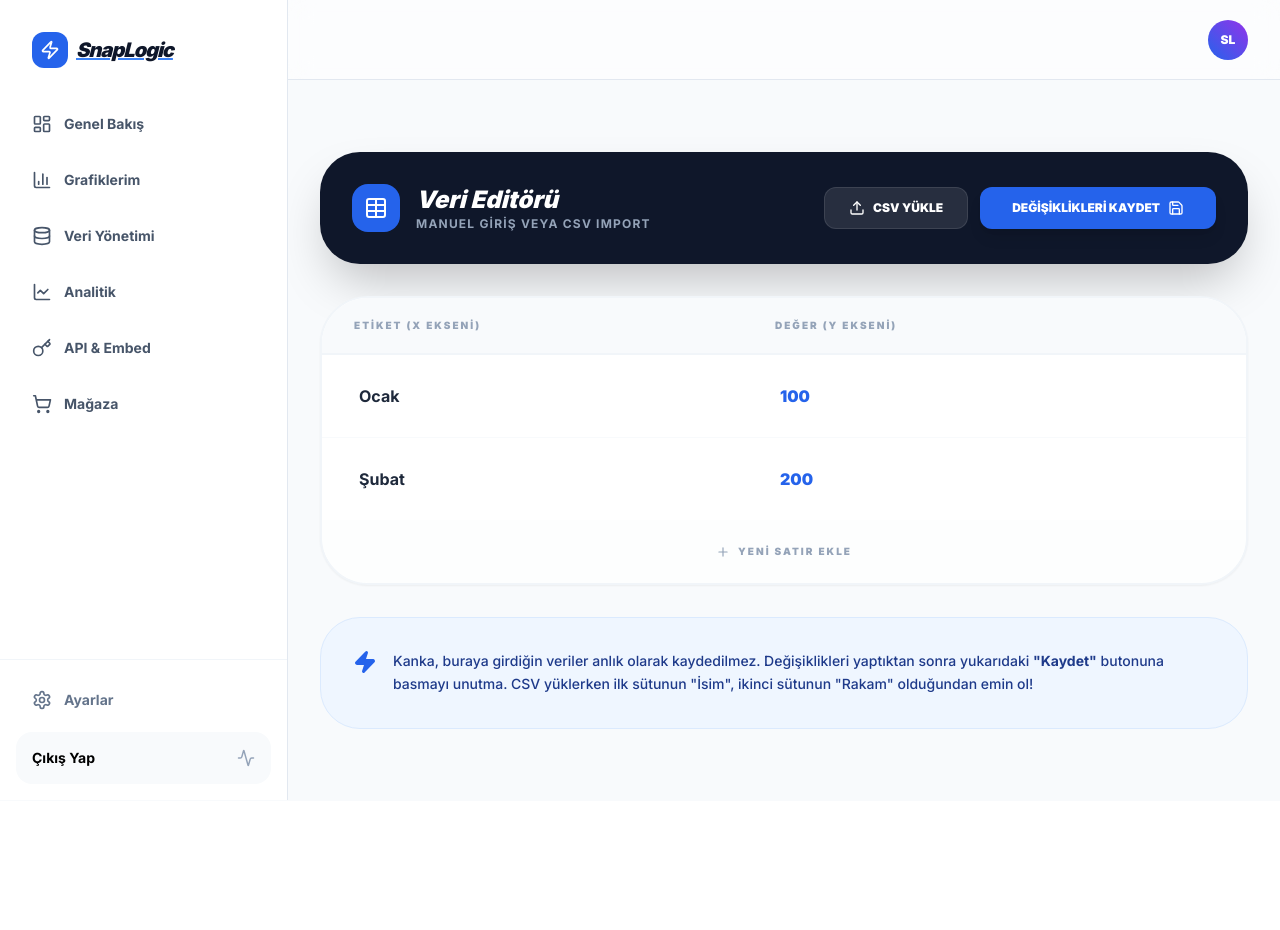
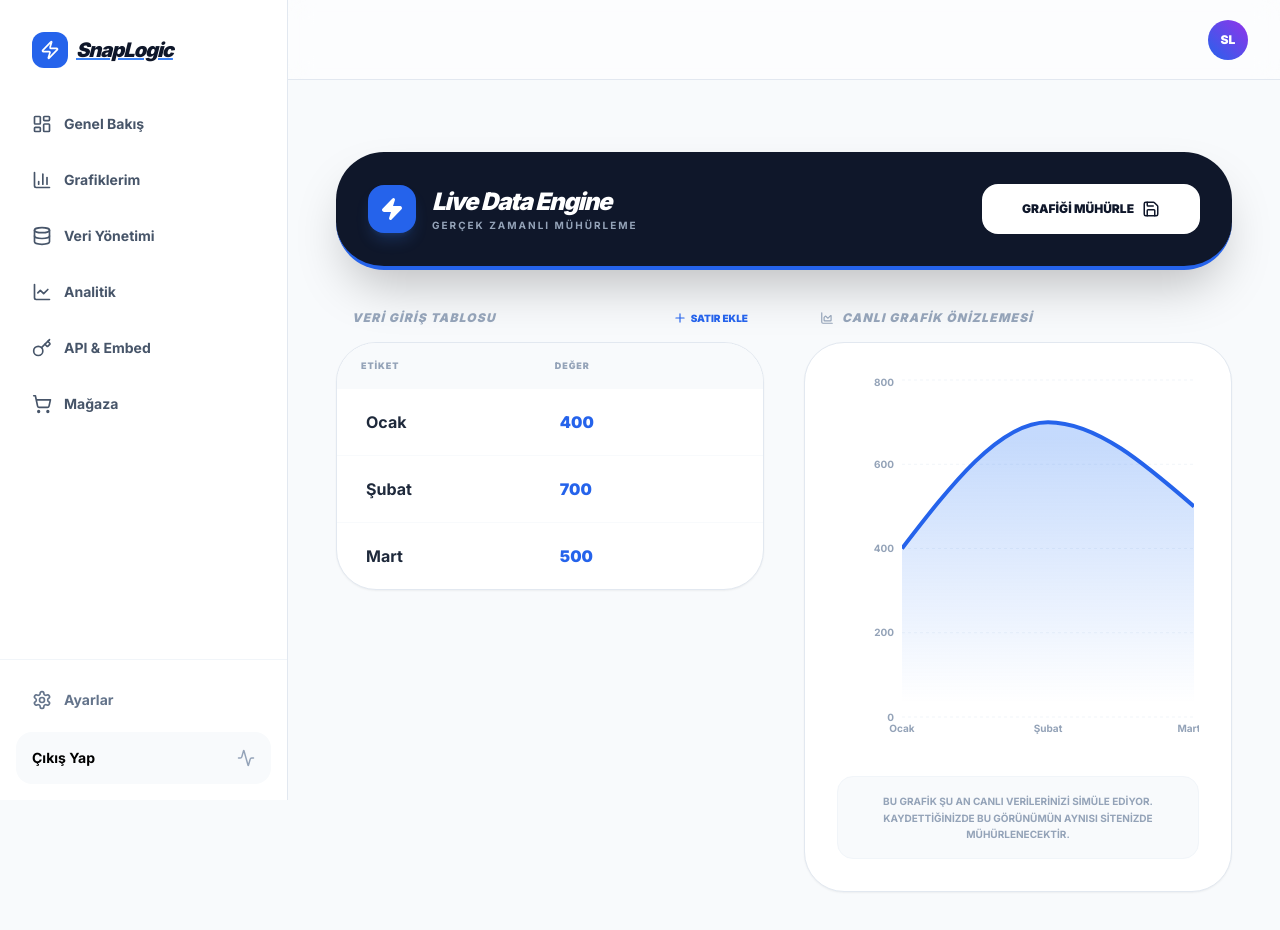
Before and after one commit to Bugsbuny24/tradepi, a Next.js app: page /dashboard/data in a window 1280 px wide. Shown: the top 930 px of the page. Before the commit the page ends 801 px from the top, so only its background shows below. Built offline with nearby package versions, Linux system fonts and the light colour scheme; no server answers.

Commit message:
Update page.tsx

```diff
--- a/app/dashboard/data/page.tsx
+++ b/app/dashboard/data/page.tsx
@@ -1,154 +1,172 @@
 'use client'
-import React, { useState, useEffect } from 'react'
+import React, { useState } from 'react'
 import { createClient } from '@/lib/supabase/client'
 import {
   Table as TableIcon, Upload, Plus, Trash2,
-  Save, Zap, Download, FileSpreadsheet
+  Save, Zap, AreaChart as ChartIcon
 } from 'lucide-react'
-import Papa from 'papaparse' // CSV parse için
+import {
+  AreaChart, Area, XAxis, YAxis, CartesianGrid,
+  Tooltip, ResponsiveContainer
+} from 'recharts'
+import Papa from 'papaparse'
 
 export default function DataManagerPage({ searchParams }: { searchParams: { new?: string } }) {
   const supabase = createClient()
   const chartId = searchParams.new
   const [loading, setLoading] = useState(false)
-  const [rows, setRows] = useState([{ label: 'Ocak', value: '100' }, { label: 'Şubat', value: '200' }])
 
-  // 1. Satır Ekleme
-  const addRow = () => setRows([...rows, { label: '', value: '' }])
+  // Başlangıç verisi (Boş kalmasın diye kanka)
+  const [rows, setRows] = useState([
+    { label: 'Ocak', value: '400' },
+    { label: 'Şubat', value: '700' },
+    { label: 'Mart', value: '500' }
+  ])
 
-  // 2. Satır Silme
-  const removeRow = (index: number) => {
-    const newRows = rows.filter((_, i) => i !== index)
-    setRows(newRows)
-  }
-
-  // 3. Veri Değişimi
   const updateRow = (index: number, field: 'label' | 'value', val: string) => {
     const newRows = [...rows]
     newRows[index][field] = val
     setRows(newRows)
   }
 
-  // 4. CSV Import Sihirbazı
-  const handleCSV = (e: any) => {
-    const file = e.target.files[0]
-    Papa.parse(file, {
-      header: true,
-      skipEmptyLines: true,
-      complete: (results) => {
-        const importedRows = results.data.map((d: any) => ({
-          label: Object.values(d)[0] as string,
-          value: Object.values(d)[1] as string
+  const addRow = () => setRows([...rows, { label: '', value: '' }])
+  const removeRow = (index: number) => setRows(rows.filter((_, i) => i !== index))
+
+  // Grafik için veriyi sayıya çeviriyoruz
+  const chartData = rows.map(r => ({
+    name: r.label,
+    value: parseFloat(r.value) || 0
   }))
-        setRows(importedRows)
-      }
-    })
-  }
 
-  // 5. Veritabanına Mühürleme (Save)
   const handleSave = async () => {
     if (!chartId) return alert('Kanka önce bir grafik oluşturmalısın!')
     setLoading(true)
-
-    // Önce eski verileri temizle, sonra yenileri bas
     await supabase.from('data_entries').delete().eq('chart_id', chartId)
-
     const { error } = await supabase.from('data_entries').insert(
-      rows.map(r => ({ ...r, chart_id: chartId }))
+      rows.map(r => ({ label: r.label, value: r.value, chart_id: chartId }))
     )
-
     if (error) alert('Hata: ' + error.message)
     else alert('Veriler başarıyla mühürlendi! 🚀')
     setLoading(false)
   }
 
   return (
-    <div className="max-w-5xl mx-auto py-10 space-y-8">
+    <div className="max-w-6xl mx-auto py-10 space-y-10 px-4">
 
-      {/* Üst Bar: Aksiyonlar */}
-      <div className="flex flex-col md:flex-row justify-between items-center gap-6 bg-slate-900 p-8 rounded-[2.5rem] text-white shadow-2xl">
+      {/* 1. ÜST PANEL: AKSİYONLAR */}
+      <div className="bg-slate-900 p-8 rounded-[3rem] text-white flex flex-col md:flex-row justify-between items-center gap-6 shadow-2xl border-b-4 border-blue-600">
         <div className="flex items-center gap-4">
-          <div className="bg-blue-600 p-3 rounded-2xl"><TableIcon size={24} /></div>
+          <div className="bg-blue-600 p-3 rounded-2xl shadow-lg shadow-blue-500/20"><Zap size={24} fill="white" /></div>
           <div>
-            <h2 className="text-2xl font-black italic">Veri Editörü</h2>
-            <p className="text-xs font-bold text-slate-400 uppercase tracking-widest">Manuel Giriş veya CSV Import</p>
+            <h2 className="text-2xl font-black italic tracking-tighter text-white">Live Data Engine</h2>
+            <p className="text-[10px] font-bold text-slate-400 uppercase tracking-[0.2em]">Gerçek Zamanlı Mühürleme</p>
           </div>
         </div>
         <div className="flex gap-3">
-          <label className="cursor-pointer bg-white/10 hover:bg-white/20 px-6 py-3 rounded-xl font-black text-xs flex items-center gap-2 transition-all border border-white/10">
-            <Upload size={16} /> CSV YÜKLE
-            <input type="file" className="hidden" accept=".csv" onChange={handleCSV} />
-          </label>
           <button
             onClick={handleSave}
             disabled={loading}
-            className="bg-blue-600 hover:bg-white hover:text-blue-600 px-8 py-3 rounded-xl font-black text-xs flex items-center gap-2 transition-all shadow-lg"
+            className="bg-white text-slate-900 px-10 py-4 rounded-2xl font-black text-xs flex items-center gap-2 hover:bg-blue-600 hover:text-white transition-all transform hover:-translate-y-1"
           >
-            {loading ? 'MÜHÜRLENİYOR...' : 'DEĞİŞİKLİKLERİ KAYDET'} <Save size={16} />
+            {loading ? 'İŞLENİYOR...' : 'GRAFİĞİ MÜHÜRLE'} <Save size={18} />
           </button>
         </div>
       </div>
 
-      {/* Veri Giriş Tablosu */}
-      <div className="bg-white border-2 border-slate-100 rounded-[3rem] overflow-hidden shadow-sm">
-        <table className="w-full">
-          <thead className="bg-slate-50 border-b-2 border-slate-100">
+      <div className="grid grid-cols-1 lg:grid-cols-2 gap-10">
+
+        {/* 2. SOL TARAF: VERİ EDİTÖRÜ */}
+        <div className="space-y-4">
+          <div className="flex justify-between items-center px-4">
+            <h3 className="text-xs font-black text-slate-400 uppercase tracking-widest italic">Veri Giriş Tablosu</h3>
+            <button onClick={addRow} className="text-blue-600 font-black text-[10px] uppercase flex items-center gap-1 hover:underline">
+              <Plus size={14} /> Satır Ekle
+            </button>
+          </div>
+          <div className="bg-white border border-slate-200 rounded-[2.5rem] overflow-hidden shadow-sm">
+            <div className="max-h-[500px] overflow-y-auto custom-scrollbar">
+              <table className="w-full text-left">
+                <thead className="bg-slate-50 sticky top-0 z-10">
                   <tr>
-              <th className="px-8 py-5 text-[10px] font-black uppercase text-slate-400 text-left tracking-[0.2em]">Etiket (X Ekseni)</th>
-              <th className="px-8 py-5 text-[10px] font-black uppercase text-slate-400 text-left tracking-[0.2em]">Değer (Y Ekseni)</th>
-              <th className="px-8 py-5 w-20"></th>
+                    <th className="px-6 py-4 text-[9px] font-black text-slate-400 uppercase tracking-widest">Etiket</th>
+                    <th className="px-6 py-4 text-[9px] font-black text-slate-400 uppercase tracking-widest">Değer</th>
+                    <th className="w-10"></th>
                   </tr>
                 </thead>
                 <tbody className="divide-y divide-slate-50">
                   {rows.map((row, index) => (
-              <tr key={index} className="group hover:bg-slate-50/50 transition-colors">
-                <td className="px-6 py-4">
+                    <tr key={index} className="group hover:bg-blue-50/30 transition-all">
+                      <td className="px-4 py-2">
                         <input
-                    type="text"
-                    placeholder="Örn: Ocak"
-                    className="w-full bg-transparent p-3 font-bold text-slate-800 outline-none focus:bg-white rounded-xl border border-transparent focus:border-blue-200 transition-all"
+                          className="w-full bg-transparent p-3 font-bold text-slate-800 outline-none focus:bg-white rounded-xl border border-transparent focus:border-blue-100"
                           value={row.label}
                           onChange={(e) => updateRow(index, 'label', e.target.value)}
                         />
                       </td>
-                <td className="px-6 py-4">
+                      <td className="px-4 py-2">
                         <input
                           type="number"
-                    placeholder="0"
-                    className="w-full bg-transparent p-3 font-black text-blue-600 outline-none focus:bg-white rounded-xl border border-transparent focus:border-blue-200 transition-all"
+                          className="w-full bg-transparent p-3 font-black text-blue-600 outline-none focus:bg-white rounded-xl border border-transparent focus:border-blue-100"
                           value={row.value}
                           onChange={(e) => updateRow(index, 'value', e.target.value)}
                         />
                       </td>
-                <td className="px-6 py-4 text-right">
-                  <button onClick={() => removeRow(index)} className="p-2 text-slate-200 hover:text-red-500 transition-colors opacity-0 group-hover:opacity-100">
-                    <Trash2 size={18} />
+                      <td className="pr-4">
+                        <button onClick={() => removeRow(index)} className="text-slate-200 hover:text-red-500 opacity-0 group-hover:opacity-100 transition-all">
+                          <Trash2 size={16} />
                         </button>
                       </td>
                     </tr>
                   ))}
                 </tbody>
               </table>
-
-        {/* Satır Ekleme Butonu */}
-        <div className="p-6 bg-slate-50/30 flex justify-center">
-          <button
-            onClick={addRow}
-            className="flex items-center gap-2 text-[10px] font-black text-slate-400 hover:text-blue-600 uppercase tracking-[0.2em] transition-all"
-          >
-            <Plus size={14} /> Yeni Satır Ekle
-          </button>
+            </div>
           </div>
         </div>
 
-      {/* Yardımcı Bilgi */}
-      <div className="flex items-start gap-4 p-8 bg-blue-50 rounded-[2.5rem] border border-blue-100">
-        <Zap className="text-blue-600 shrink-0" size={24} fill="currentColor" />
-        <p className="text-sm font-medium text-blue-900 leading-relaxed">
-          Kanka, buraya girdiğin veriler anlık olarak kaydedilmez. Değişiklikleri yaptıktan sonra yukarıdaki <b>"Kaydet"</b> butonuna basmayı unutma. CSV yüklerken ilk sütunun "İsim", ikinci sütunun "Rakam" olduğundan emin ol!
+        {/* 3. SAĞ TARAF: LIVE PREVIEW */}
+        <div className="space-y-4">
+          <h3 className="text-xs font-black text-slate-400 uppercase tracking-widest italic px-4 flex items-center gap-2">
+            <ChartIcon size={14} /> Canlı Grafik Önizlemesi
+          </h3>
+          <div className="bg-white border border-slate-200 rounded-[2.5rem] p-8 h-[550px] shadow-sm flex flex-col justify-center">
+            <div className="h-full w-full">
+              <ResponsiveContainer width="100%" height="100%">
+                <AreaChart data={chartData}>
+                  <defs>
+                    <linearGradient id="prevGrad" x1="0" y1="0" x2="0" y2="1">
+                      <stop offset="5%" stopColor="#3b82f6" stopOpacity={0.3}/>
+                      <stop offset="95%" stopColor="#3b82f6" stopOpacity={0}/>
+                    </linearGradient>
+                  </defs>
+                  <CartesianGrid strokeDasharray="3 3" vertical={false} stroke="#f1f5f9" />
+                  <XAxis dataKey="name" axisLine={false} tickLine={false} tick={{fontSize: 10, fill: '#94a3b8', fontWeight: 'bold'}} />
+                  <YAxis axisLine={false} tickLine={false} tick={{fontSize: 10, fill: '#94a3b8', fontWeight: 'bold'}} />
+                  <Tooltip
+                    contentStyle={{borderRadius: '16px', border: 'none', boxShadow: '0 10px 15px -3px rgba(0,0,0,0.1)', fontWeight: 'bold'}}
+                  />
+                  <Area
+                    type="monotone"
+                    dataKey="value"
+                    stroke="#2563eb"
+                    strokeWidth={4}
+                    fillOpacity={1}
+                    fill="url(#prevGrad)"
+                    animationDuration={500}
+                  />
+                </AreaChart>
+              </ResponsiveContainer>
+            </div>
+            <div className="mt-6 p-4 bg-slate-50 rounded-2xl border border-slate-100">
+               <p className="text-[10px] font-bold text-slate-400 text-center leading-relaxed">
+                 BU GRAFİK ŞU AN CANLI VERİLERİNİZİ SİMÜLE EDİYOR. <br />
+                 KAYDETTİĞİNİZDE BU GÖRÜNÜMÜN AYNISI SİTENİZDE MÜHÜRLENECEKTİR.
                </p>
+            </div>
+          </div>
         </div>
 
       </div>
+    </div>
   )
 }
```
Lines whose indentation alone changed are shown as unchanged.
